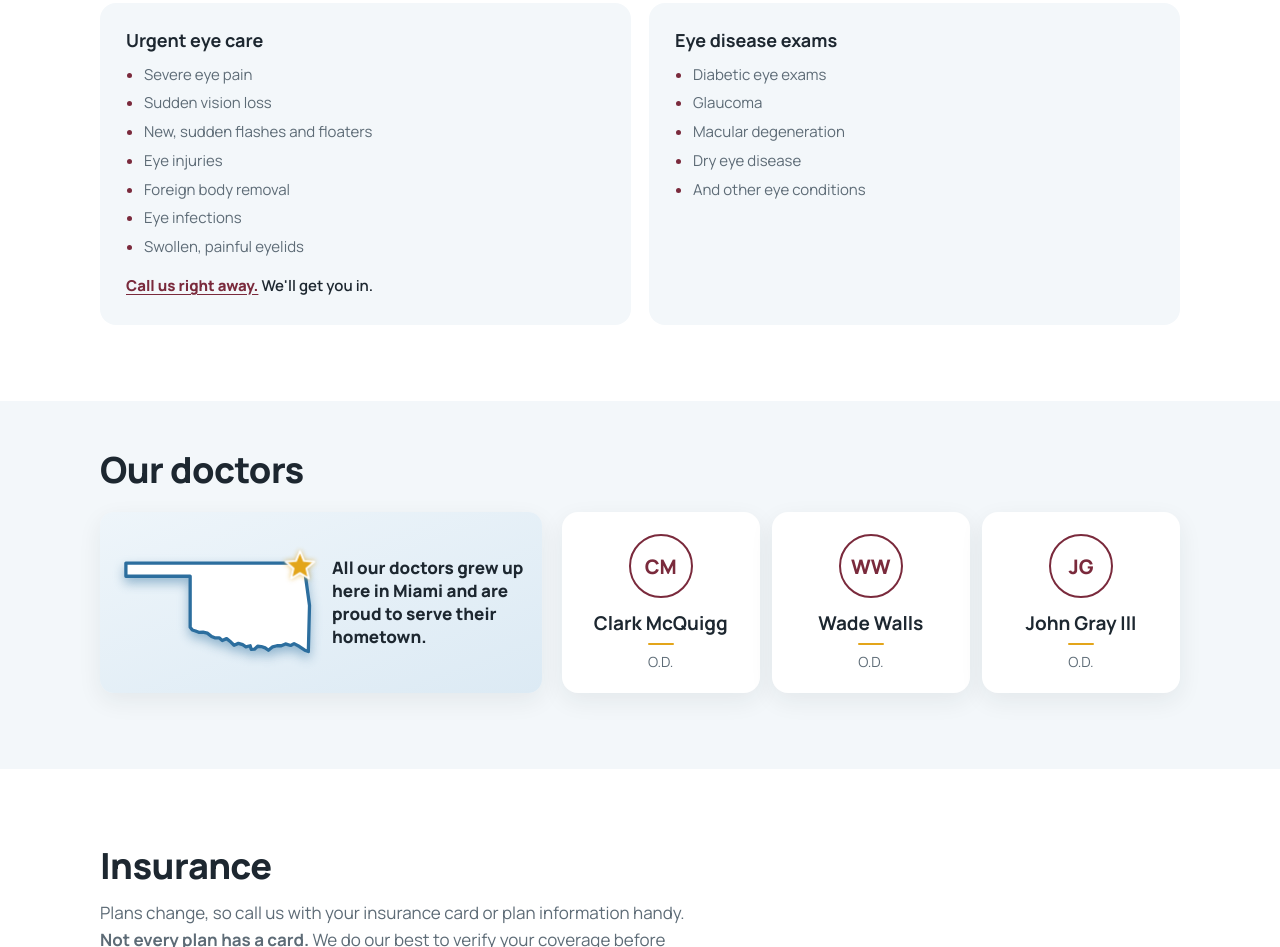
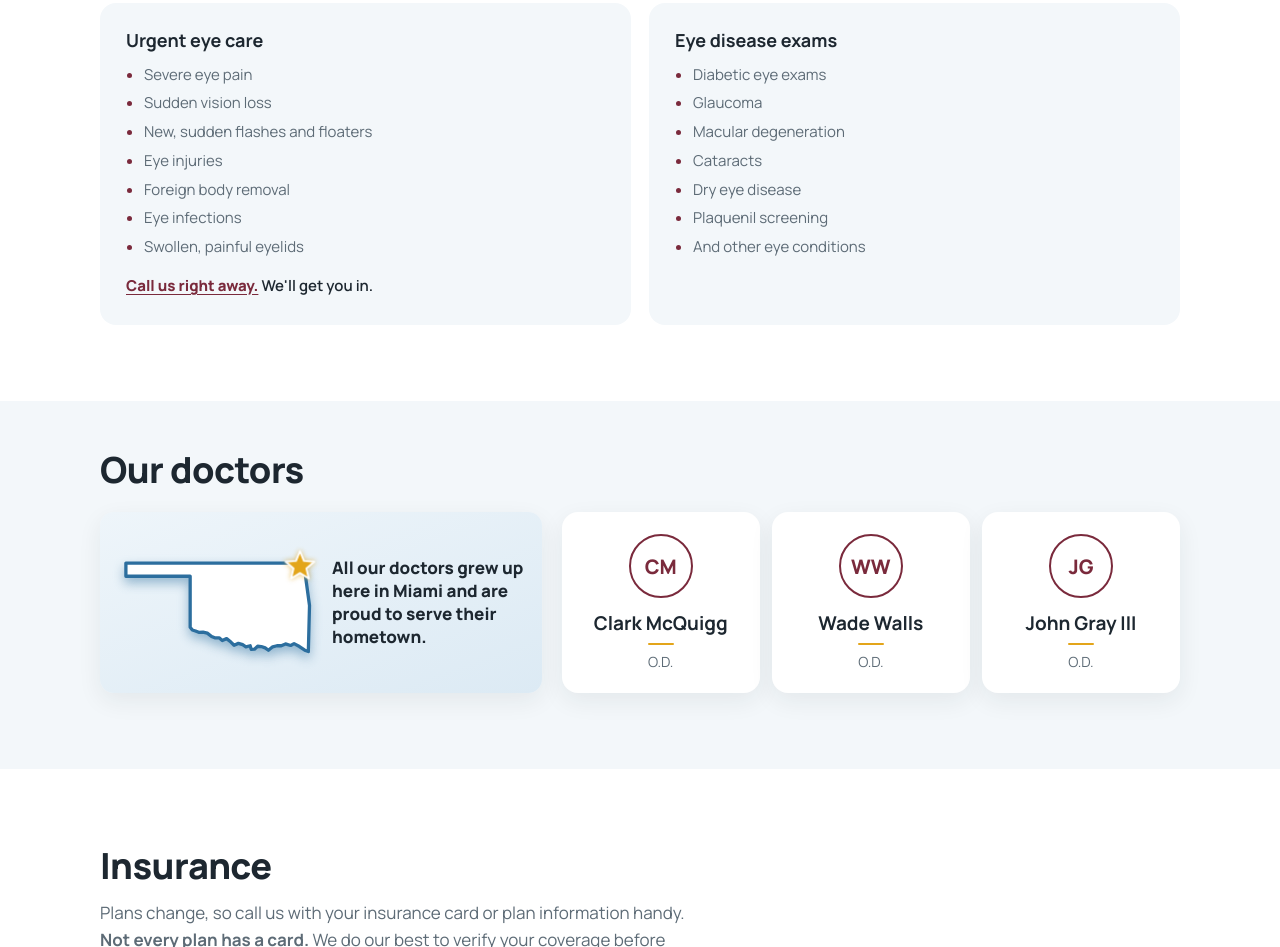
Before and after one commit to studio2918/eyeassociatesofmiami, a plain HTML site: page index.html in a window 1280 px wide. Shown: the part 1052-1999 px from the top of the page. Drawn offline with Linux system fonts and the light colour scheme; no server answers.

Commit message:
Publish site 35929d6

```diff
--- a/index.html
+++ b/index.html
@@ -141,7 +141,9 @@
             <li>Diabetic eye exams</li>
             <li>Glaucoma</li>
             <li>Macular degeneration</li>
+            <li>Cataracts</li>
             <li>Dry eye disease</li>
+            <li>Plaquenil screening</li>
             <li>And other eye conditions</li>
           </ul>
         </details>
```
